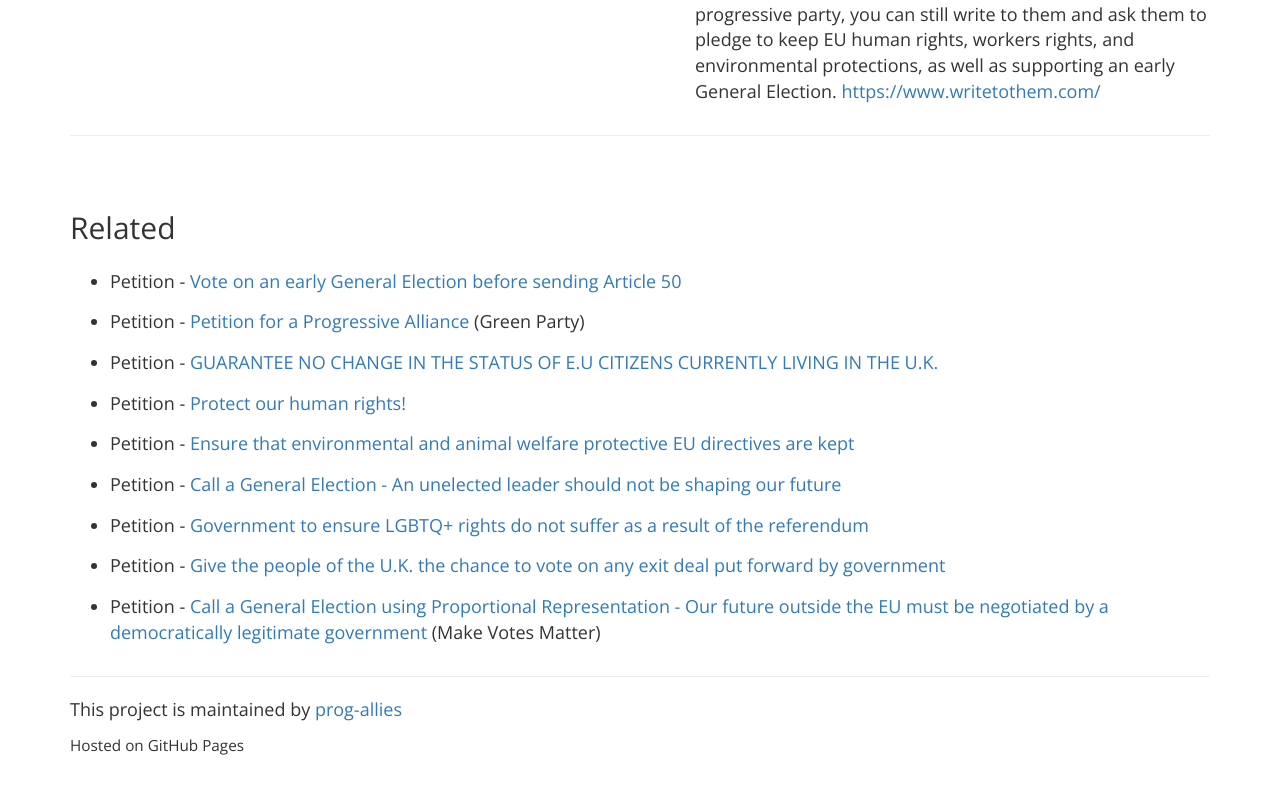
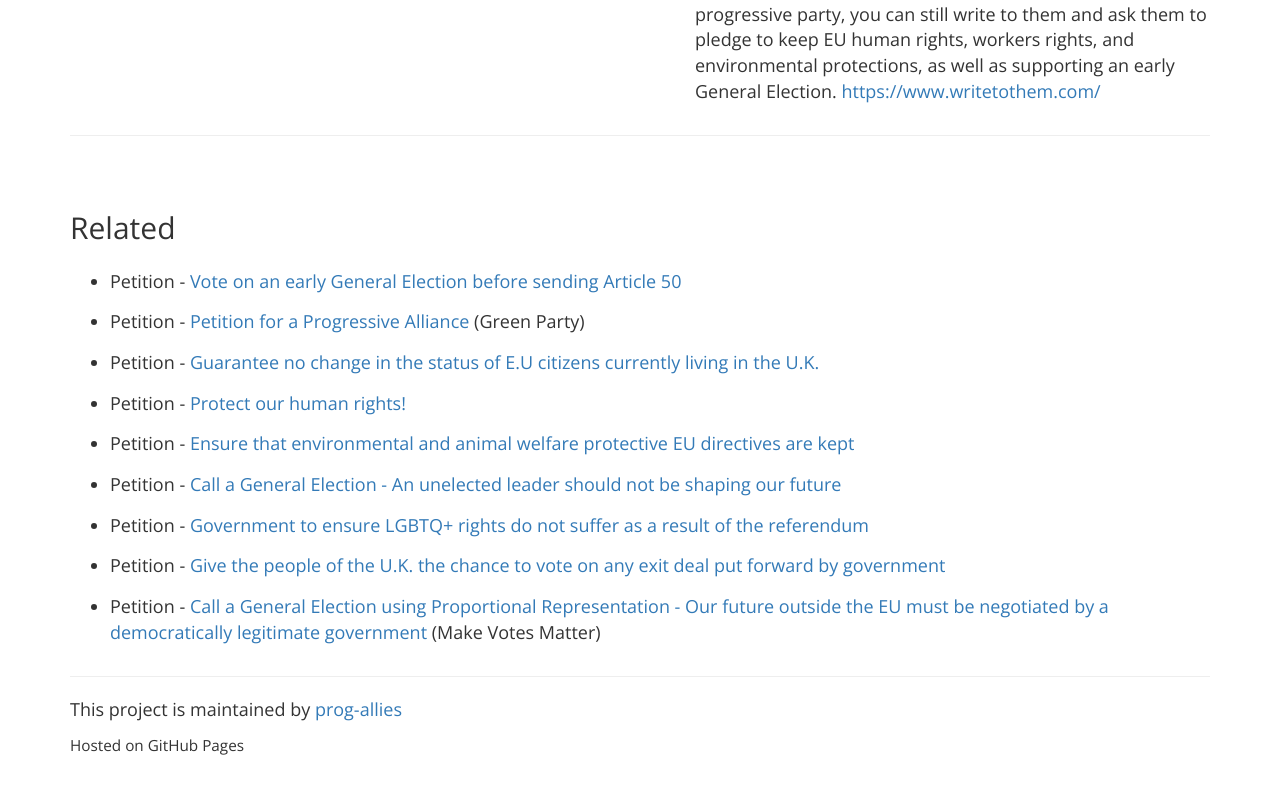
Before and after one commit to londonreds/progressive-alliance, a plain HTML site: page index.html in a window 1280 px wide. Shown: the part 880-1668 px from the top of the page. Drawn offline with nearby package versions, Linux system fonts and the light colour scheme.

Commit message:
Lowercase the text on the related petition to guarantee status of EU nationals living in UK

```diff
--- a/index.html
+++ b/index.html
@@ -140,7 +140,7 @@
           Petition for a Progressive Alliance</a> (Green Party)</li>
 
           <li>Petition - <a href="https://you.38degrees.org.uk/petitions/guarantee-no-change-in-the-status-of-e-u-citizens-currently-living-in-the-u-k"
-           target="_blank">GUARANTEE NO CHANGE IN THE STATUS OF E.U CITIZENS CURRENTLY LIVING IN THE U.K.</a></li>
+           target="_blank">Guarantee no change in the status of E.U citizens currently living in the U.K.</a></li>
 
           <li>Petition - <a href="https://www.change.org/p/uk-government-protect-our-human-rights?source_location=movement" target="_blank">
           Protect our human rights!</a></li>
```
